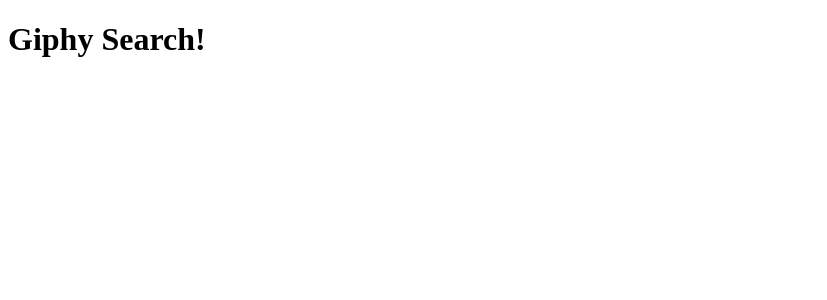
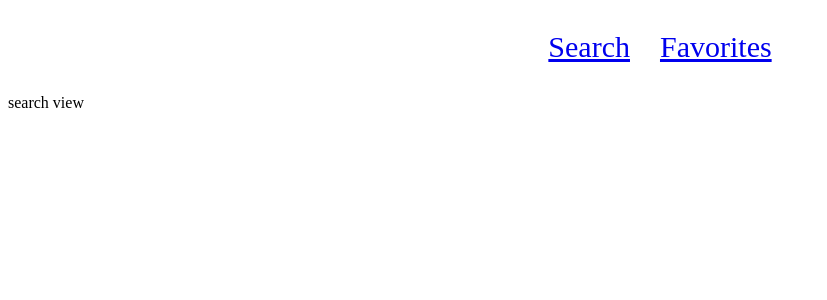
Before and after one commit to juleschatt-hub/giphy-saga-project, a React (Vite) app: page / in a window 1280 px wide. Shown: the top 300 px of the page, without its empty margins (0-827 px from the left). Built offline with nearby package versions, Linux system fonts and the light colour scheme.

Commit message:
worked creating search and favorites routes

```diff
--- /dev/null
+++ b/src/components/App/App.css
@@ -0,0 +1,7 @@
+.navbar{
+    display: flex;
+    justify-content: center;
+    list-style: none;
+    font-size: 30px;
+    gap: 30px;
+}
--- a/src/components/App/App.jsx
+++ b/src/components/App/App.jsx
@@ -1,8 +1,30 @@
+import { HashRouter as Router, Route, Link } from 'react-router-dom';
+import "./App.css"
 function App() {
   return (
+    <div className="App">
+
+    <Router>
     <div>
-      <h1>Giphy Search!</h1>
+        <ul className="navbar">
+          <li>
+            <Link to="/">Search</Link>
+          </li>
+          <li>
+            <Link to="/favorite">Favorites</Link>
+          </li>
+        </ul>
+
+    <Route path="/" exact>
+      search view
+    </Route>
+    <Route path="/favorite">
+      favorite view
+    </Route>
     </div>
+    </Router>
+  </div>
+
   );
 }
 
```
